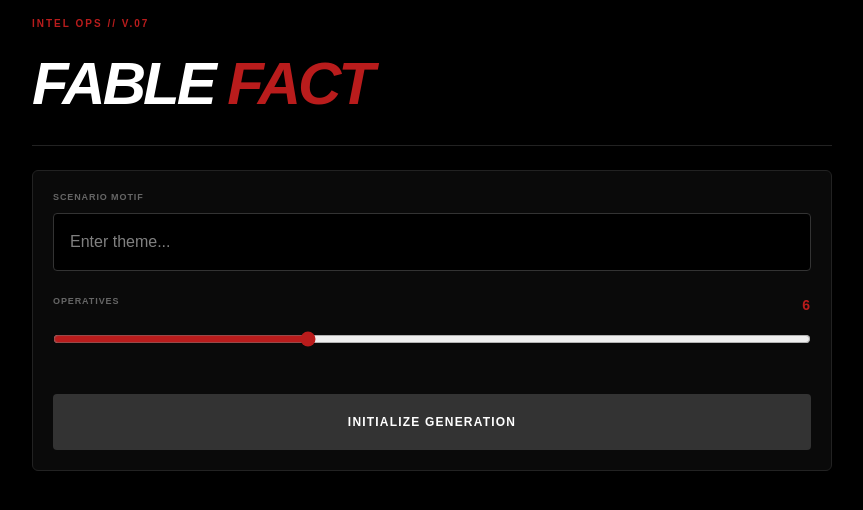
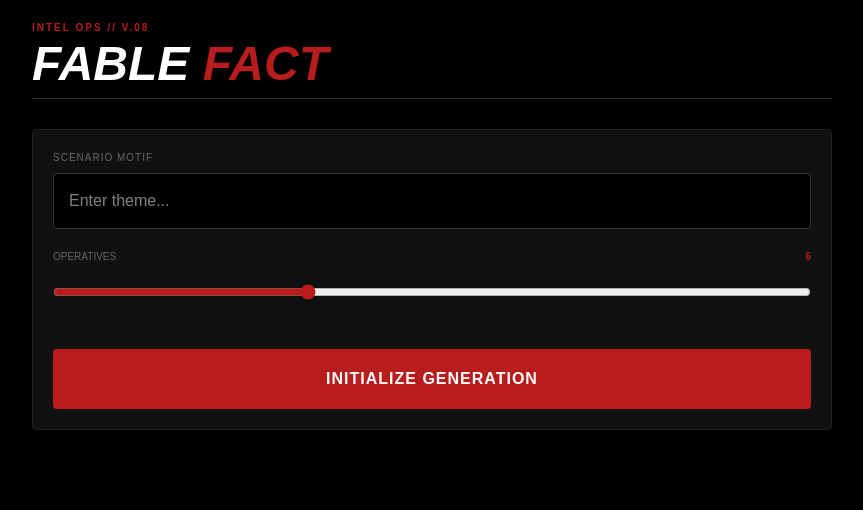
Before and after one commit to Unskilledcrab/fable-and-fact, a Next.js app: page / in a window 1280 px wide. Shown: the top 510 px of the page, without its empty margins (208-1071 px from the left). Built offline with nearby package versions, Linux system fonts and the light colour scheme.

Commit message:
Fix UI persistence with LocalStorage and stabilize layout

```diff
--- a/src/app/page.tsx
+++ b/src/app/page.tsx
@@ -8,10 +8,6 @@ function FableAndFact() {
   const router = useRouter();
   const searchParams = useSearchParams();
 
-  // URL-driven State
-  const view = searchParams.get('view') || 'gm';
-  const activePlayerIndex = searchParams.get('p') !== null ? parseInt(searchParams.get('p')!) : null;
-
   const [theme, setTheme] = useState("");
   const [players, setPlayers] = useState(6);
   const [loading, setLoading] = useState(false);
@@ -19,7 +15,28 @@ function FableAndFact() {
   const [revealSecret, setRevealSecret] = useState(false);
   const [glitch, setGlitch] = useState(false);
 
-  // Sync state with URL
+  // Parse URL state
+  const view = searchParams.get('view') || 'gm';
+  const activePlayerIndex = searchParams.get('p') !== null ? parseInt(searchParams.get('p')!) : null;
+
+  // Persistence: Save/Load from LocalStorage
+  useEffect(() => {
+    const saved = localStorage.getItem('current_mystery');
+    if (saved) {
+      try {
+        setMystery(JSON.parse(saved));
+      } catch (e) {
+        console.error("Failed to restore session", e);
+      }
+    }
+  }, []);
+
+  useEffect(() => {
+    if (mystery) {
+      localStorage.setItem('current_mystery', JSON.stringify(mystery));
+    }
+  }, [mystery]);
+
   const setURLState = (newView: string, pIdx: number | null = null) => {
     const params = new URLSearchParams();
     params.set('view', newView);
@@ -29,7 +46,7 @@ function FableAndFact() {
 
   useEffect(() => {
     setGlitch(true);
-    const timer = setTimeout(() => setGlitch(false), 200);
+    const timer = setTimeout(() => setGlitch(false), 150);
     return () => clearTimeout(timer);
   }, [view, activePlayerIndex]);
 
@@ -37,7 +54,7 @@ function FableAndFact() {
     setLoading(true);
     try {
       await new Promise(r => setTimeout(r, 1200));
-      setMystery({
+      const newMystery = {
         title: "THE LAST LEDGER OF LOXLEY",
         setting: "An opulent Art Deco ballroom, 1929. The air is thick with expensive cigars and cheap perfume.",
         premise: "The city's most influential banker has collapsed mid-toast. His ledger, containing everyone's secrets, has vanished.",
@@ -51,7 +68,9 @@ function FableAndFact() {
           { id: "1", name: "Arthur 'The Ox' Miller", role: "The Bodyguard", faction: "THE SYNDICATE", difficulty: "Medium", secret: "Is actually a mole for the Moretti Crime Family.", objective: "Ensure the ledger never sees the light of day.", allies: ["Vivian Vane"] },
           { id: "2", name: "Detective Sharp", role: "The Guest of Honor", faction: "LAW & ORDER", difficulty: "Hard", secret: "Owes the banker a gambling debt that would ruin his career.", objective: "Pin the crime on a convenient scapegoat.", allies: [] }
         ]
-      });
+      };
+      setMystery(newMystery);
+      localStorage.setItem('current_mystery', JSON.stringify(newMystery));
     } catch (error) {
       console.error(error);
     } finally {
@@ -59,59 +78,45 @@ function FableAndFact() {
     }
   };
 
+  // --- STYLES (Inline to guarantee look) ---
+  const containerStyle: React.CSSProperties = { backgroundColor: '#000', minHeight: '100vh', color: '#fff', padding: '20px', fontFamily: 'sans-serif', opacity: glitch ? 0.4 : 1, transition: 'opacity 0.15s ease' };
+  const cardStyle: React.CSSProperties = { background: '#fff', color: '#000', padding: '24px', boxShadow: '10px 10px 0px #b91c1c', borderRadius: '2px' };
+  const inputStyle: React.CSSProperties = { width: '100%', background: '#000', border: '1px solid #333', padding: '15px', color: '#fff', fontSize: '16px', borderRadius: '4px' };
+  const buttonStyle: React.CSSProperties = { width: '100%', padding: '18px', background: '#b91c1c', color: '#fff', border: 'none', borderRadius: '4px', fontWeight: '900', letterSpacing: '1px', cursor: 'pointer' };
+
   // --- PLAYER VIEW ---
   if (mystery && view === 'player' && activePlayerIndex !== null) {
     const char = mystery.characters[activePlayerIndex];
     return (
-      <div className={`min-h-screen bg-black text-white p-5 font-mono transition-opacity duration-150 ${glitch ? 'opacity-30' : 'opacity-100'}`}>
-        <button onClick={() => { setURLState('gm'); setRevealSecret(false); }} className="bg-transparent border-none color-red-600 text-[10px] font-bold flex items-center gap-2 mb-6 tracking-widest uppercase cursor-pointer">
-          <ArrowLeft size={14} /> EXIT_TERMINAL
+      <div style={{ ...containerStyle, fontFamily: 'monospace' }}>
+        <button onClick={() => { setURLState('gm'); setRevealSecret(false); }} style={{ background: 'transparent', border: 'none', color: '#b91c1c', fontSize: '11px', fontWeight: 'bold', display: 'flex', alignItems: 'center', gap: '8px', marginBottom: '30px', cursor: 'pointer' }}>
+          <ArrowLeft size={16} /> EXIT_ENCRYPTED_SESSION
         </button>
 
-        <div className="bg-[#0a0a0a] p-6 border border-[#222] border-l-4 border-l-[#b91c1c] rounded-sm">
-          <div className="text-[9px] font-bold text-[#b91c1c] tracking-[0.3em] mb-5">// DOSSIER ID: {activePlayerIndex.toString().padStart(3, '0')}</div>
+        <div style={{ background: '#0a0a0a', padding: '24px', border: '1px solid #222', borderLeft: '5px solid #b91c1c' }}>
+          <div style={{ fontSize: '9px', fontWeight: 'bold', color: '#b91c1c', letterSpacing: '3px', marginBottom: '20px' }}>// SUBJECT_{activePlayerIndex.toString().padStart(3, '0')}</div>
 
-          <h2 className="text-3xl font-black m-0 uppercase leading-tight text-[#eee]">{char.name}</h2>
-          <div className="text-[11px] text-[#666] mt-1 mb-8 tracking-widest uppercase font-bold">{char.role} // {char.faction}</div>
+          <h2 style={{ fontSize: '28px', fontWeight: '900', margin: 0, textTransform: 'uppercase' }}>{char.name}</h2>
+          <div style={{ fontSize: '11px', color: '#666', marginTop: '4px', marginBottom: '30px' }}>{char.role} // {char.faction}</div>
 
-          <div className="mb-8 p-4 bg-[#111] border border-[#1a1a1a]">
-            <h4 className="text-[9px] text-[#666] font-bold flex items-center gap-2 mb-3 uppercase tracking-wider">
-              <Shield size={12} className="text-[#b91c1c]" /> KNOWN AFFILIATES
-            </h4>
-            {char.allies?.length > 0 ? (
-              <ul className="m-0 p-0 list-none">
-                {char.allies.map((ally: string, i: number) => (
-                  <li key={i} className="text-[13px] text-[#888] mb-1.5 flex items-center gap-2"><span className="text-[#b91c1c] opacity-50">&gt;</span> {ally}</li>
-                ))}
-              </ul>
-            ) : <p className="m-0 text-[11px] text-[#444] italic">Isolated operative.</p>}
+          <div style={{ marginBottom: '30px', padding: '15px', background: '#111', border: '1px solid #1a1a1a' }}>
+            <div style={{ fontSize: '10px', color: '#666', fontWeight: 'bold', display: 'flex', alignItems: 'center', gap: '6px', marginBottom: '10px' }}><Shield size={12} color="#b91c1c" /> AFFILIATES</div>
+            {char.allies?.map((a:any, i:any)=>(<div key={i} style={{fontSize:'13px', color:'#888', marginBottom:'5px'}}>&gt; {a}</div>))}
           </div>
 
-          <div className="mb-8">
-            <h4 className="text-[9px] text-[#16a34a] font-bold flex items-center gap-2 mb-2 uppercase tracking-wider">
-              <Unlock size={12} /> MISSION OBJECTIVE
-            </h4>
-            <p className="m-0 text-[14px] leading-relaxed text-[#bbb]">{char.objective}</p>
+          <div style={{ marginBottom: '30px' }}>
+            <div style={{ fontSize: '10px', color: '#16a34a', fontWeight: 'bold', display: 'flex', alignItems: 'center', gap: '6px', marginBottom: '8px' }}><Unlock size={12} /> OBJECTIVE</div>
+            <p style={{ margin: 0, fontSize: '14px', lineHeight: '1.5', color: '#ccc' }}>{char.objective}</p>
           </div>
 
-          <div className={`p-5 rounded-sm transition-all duration-300 border ${revealSecret ? 'bg-[#1a0505] border-[#b91c1c]' : 'bg-[#0f0f0f] border-[#1a1a1a]'}`}>
-            <h4 className="text-[9px] text-[#b91c1c] font-bold flex items-center gap-2 mb-4 uppercase tracking-widest">
-              <Lock size={12} /> CLASSIFIED DATA
-            </h4>
-
+          <div style={{ padding: '20px', background: revealSecret ? '#1a0505' : '#0f0f0f', border: `1px solid ${revealSecret ? '#b91c1c' : '#222'}`, transition: 'all 0.3s' }}>
+            <div style={{ fontSize: '10px', color: '#b91c1c', fontWeight: 'bold', display: 'flex', alignItems: 'center', gap: '6px', marginBottom: '15px' }}><Lock size={12} /> SECRET</div>
             {!revealSecret ? (
-              <button
-                onClick={() => setRevealSecret(true)}
-                className="w-full py-4 bg-[#b91c1c] hover:bg-[#991b1b] text-white border-none text-[11px] font-black tracking-[0.2em] uppercase cursor-pointer active:scale-[0.98] transition-transform"
-              >
-                UNSEAL ENVELOPE
-              </button>
+              <button onClick={() => setRevealSecret(true)} style={{ ...buttonStyle, padding: '12px' }}>UNSEAL DATA</button>
             ) : (
-              <div onClick={() => setRevealSecret(false)} className="cursor-pointer">
-                <p className="m-0 text-[15px] italic leading-relaxed text-[#ffbaba]">
-                  {char.secret}
-                </p>
-                <div className="mt-5 text-[8px] text-[#633] text-center tracking-[0.3em] font-black uppercase underline decoration-dotted">RESUBMIT TO LOCK</div>
+              <div onClick={() => setRevealSecret(false)} style={{ cursor: 'pointer' }}>
+                <p style={{ margin: 0, fontSize: '15px', fontStyle: 'italic', color: '#ffbaba' }}>{char.secret}</p>
+                <div style={{ marginTop: '20px', fontSize: '9px', color: '#633', textAlign: 'center' }}>[ TAP TO LOCK ]</div>
               </div>
             )}
           </div>
@@ -122,70 +127,52 @@ function FableAndFact() {
 
   // --- GM VIEW ---
   return (
-    <div className={`min-h-screen bg-black text-[#ccc] p-4 pb-24 transition-opacity duration-150 ${glitch ? 'opacity-30' : 'opacity-100'}`} style={{ fontFamily: 'sans-serif' }}>
-      <div className="max-w-[800px] mx-auto">
-        <header className="border-b border-[#222] pb-4 mb-6">
-          <div className="text-[#b91c1c] text-[10px] font-bold tracking-[0.2em] mb-2 uppercase">INTEL OPS // V.07</div>
-          <h1 className="text-[clamp(32px,10vw,60px)] font-black m-0 italic tracking-tighter text-white">
-            FABLE <span className="text-[#b91c1c]">FACT</span>
+    <div style={containerStyle}>
+      <div style={{ maxWidth: '800px', margin: '0 auto' }}>
+        <header style={{ borderBottom: '1px solid #333', paddingBottom: '15px', marginBottom: '30px' }}>
+          <div style={{ color: '#b91c1c', fontSize: '10px', fontWeight: 'bold', letterSpacing: '2px', marginBottom: '10px' }}>INTEL OPS // V.08</div>
+          <h1 style={{ fontSize: '48px', fontWeight: '900', margin: 0, fontStyle: 'italic', lineHeight: '0.8', color: '#fff' }}>
+            FABLE <span style={{ color: '#b91c1c' }}>FACT</span>
           </h1>
         </header>
 
         {!mystery ? (
-          <aside className="bg-[#0a0a0a] p-5 border border-[#222] rounded-md shadow-2xl">
-            <div className="mb-6">
-              <label className="block text-[9px] text-[#666] font-bold tracking-widest uppercase mb-2">SCENARIO MOTIF</label>
-              <input
-                className="w-full bg-black border border-[#333] p-4 text-white rounded-sm text-base focus:border-[#b91c1c] outline-none"
-                placeholder="Enter theme..."
-                value={theme}
-                onChange={(e) => setTheme(e.target.value)}
-              />
+          <div style={{ background: '#111', padding: '20px', border: '1px solid #222', borderRadius: '4px' }}>
+            <div style={{ marginBottom: '20px' }}>
+              <label style={{ display: 'block', fontSize: '10px', color: '#666', marginBottom: '8px', letterSpacing: '1px' }}>SCENARIO MOTIF</label>
+              <input style={inputStyle} placeholder="Enter theme..." value={theme} onChange={(e) => setTheme(e.target.value)} />
             </div>
-            <div className="mb-8">
-               <label className="flex justify-between text-[9px] text-[#666] font-bold uppercase mb-2 tracking-widest">
+            <div style={{ marginBottom: '30px' }}>
+               <label style={{ display: 'flex', justifyContent: 'space-between', fontSize: '10px', color: '#666', marginBottom: '8px' }}>
                 <span>OPERATIVES</span>
-                <span className="text-[#b91c1c] text-sm">{players}</span>
+                <span style={{ color: '#b91c1c', fontWeight: 'bold' }}>{players}</span>
               </label>
-              <input type="range" min="3" max="12" className="w-full accent-[#b91c1c] h-8" value={players} onChange={(e) => setPlayers(parseInt(e.target.value))} />
+              <input type="range" min="3" max="12" style={{ width: '100%', accentColor: '#b91c1c', height: '40px' }} value={players} onChange={(e) => setPlayers(parseInt(e.target.value))} />
             </div>
-            <button onClick={handleGenerate} disabled={loading || !theme} className="w-full py-5 bg-[#b91c1c] hover:bg-[#991b1b] text-white border-none font-black tracking-widest text-xs rounded-sm cursor-pointer disabled:bg-[#333] transition-colors">
-              {loading ? 'PROCESSING...' : 'INITIALIZE GENERATION'}
+            <button onClick={handleGenerate} disabled={loading || !theme} style={buttonStyle}>
+              {loading ? 'COMPILING...' : 'INITIALIZE GENERATION'}
             </button>
-          </aside>
+          </div>
         ) : (
-          <div className="flex flex-col gap-6">
-            <section className="bg-white text-black p-6 shadow-[10px_10px_0px_#b91c1c] border border-white">
-               <h2 className="text-2xl font-black uppercase mb-6 border-b-4 border-black pb-2 flex justify-between items-center">
-                 {mystery.title}
-                 <Fingerprint size={24} className="opacity-20" />
-               </h2>
-
-               <div className="mb-8">
-                 <h4 className="text-[9px] font-black text-[#b91c1c] tracking-[0.2em] uppercase mb-4 underline">Personnel Manifest</h4>
-                 <div className="flex flex-col gap-4">
+          <div style={{ display: 'flex', flexDirection: 'column', gap: '30px' }}>
+            <div style={cardStyle}>
+               <h2 style={{ fontSize: '24px', fontWeight: '900', margin: '0 0 20px 0', borderBottom: '4px solid #000', paddingBottom: '10px', textTransform: 'uppercase' }}>{mystery.title}</h2>
+               <div style={{ fontSize: '10px', fontWeight: '900', color: '#b91c1c', marginBottom: '15px', letterSpacing: '1px' }}>PERSONNEL_MANIFEST</div>
+               <div style={{ display: 'flex', flexDirection: 'column', gap: '12px' }}>
                  {mystery.characters.map((char: any, i: number) => (
-                     <div key={i} className="border border-[#eee] rounded-sm bg-[#fafafa] flex items-center justify-between p-3">
-                        <div className="flex flex-col">
-                          <span className="text-sm font-black">{char.name}</span>
-                          <span className="text-[10px] text-[#999] uppercase font-bold">{char.role}</span>
+                   <div key={i} style={{ background: '#f5f5f5', border: '1px solid #eee', padding: '15px', display: 'flex', justifyContent: 'space-between', alignItems: 'center' }}>
+                      <div style={{ display: 'flex', flexDirection: 'column' }}>
+                        <span style={{ fontSize: '14px', fontWeight: '900' }}>{char.name}</span>
+                        <span style={{ fontSize: '10px', color: '#999', textTransform: 'uppercase' }}>{char.role}</span>
                       </div>
-                        <button
-                          onClick={() => setURLState('player', i)}
-                          className="bg-black text-white border-none p-3 rounded-sm flex items-center justify-center cursor-pointer active:scale-90 transition-transform"
-                          title="Preview Player Dossier"
-                        >
-                          <Smartphone size={16} />
+                      <button onClick={() => setURLState('player', i)} style={{ background: '#000', color: '#fff', border: 'none', padding: '12px', borderRadius: '4px', cursor: 'pointer' }}>
+                        <Smartphone size={18} />
                       </button>
                    </div>
                  ))}
                </div>
+               <button onClick={() => { localStorage.removeItem('current_mystery'); setMystery(null); }} style={{ marginTop: '30px', width: '100%', padding: '12px', background: '#000', color: '#fff', border: 'none', fontSize: '10px', fontWeight: '900', cursor: 'pointer' }}>SCRAP DATA & RESTART</button>
             </div>
-
-               <button onClick={() => setMystery(null)} className="w-full py-3 bg-black text-white text-[10px] font-black tracking-widest uppercase border-none cursor-pointer">
-                 SCRAP DATA & RESTART
-               </button>
-            </section>
           </div>
         )}
       </div>
@@ -195,7 +182,7 @@ function FableAndFact() {
 
 export default function Home() {
   return (
-    <Suspense fallback={<div className="min-h-screen bg-black flex items-center justify-center text-white font-mono uppercase tracking-[0.5em] animate-pulse text-[10px]">Compiling_Intelligence...</div>}>
+    <Suspense fallback={<div style={{ minHeight: '100vh', background: '#000', color: '#fff', display: 'flex', alignItems: 'center', justifyContent: 'center', fontFamily: 'monospace' }}>BOOT_SEQUENCE...</div>}>
       <FableAndFact />
     </Suspense>
   );
```
Lines whose indentation alone changed are shown as unchanged.
